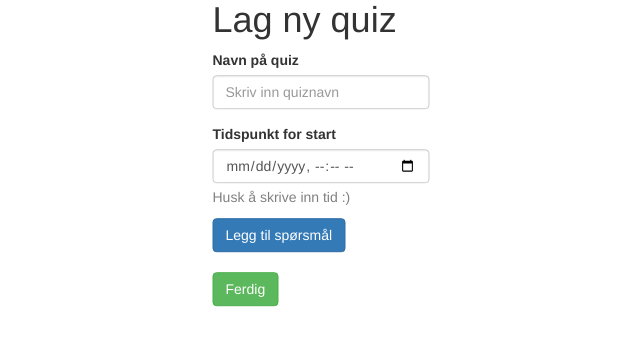
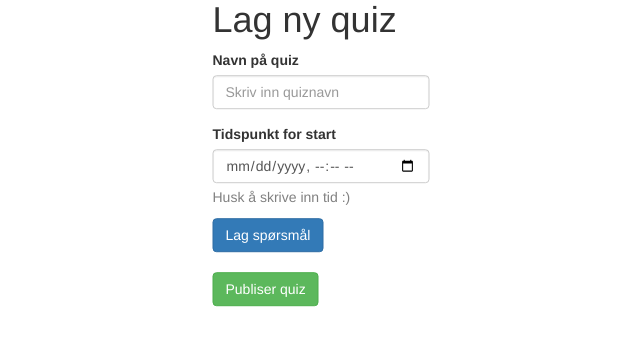
Before and after one commit to tonivuc/quiz, a web app: page /lagquiz.html in a window 1280 px wide. Shown: the part 217-563 px from the top of the page, without its empty margins (319-959 px from the left). Run offline with its HTML, style and script files only (its server is not run), Linux system fonts and the light colour scheme; data that the repository does not hold is empty; some libraries are stand-ins or nearby versions.

Commit message:
Endret tekst på knapper La til fjern-knapp som fjerner spørsmål fra spørsmållisten i HTML. Fjerning i JavaScript-arrayet må testes.

```diff
--- a/src/main/webapp/css/lagquiz.css
+++ b/src/main/webapp/css/lagquiz.css
@@ -11,14 +11,32 @@ h1 {
     transform: translate(-50%, -50%)
 }
 
+
+.btn-sm {
+    margin-left:20px;
+    margin-right:-5px;
+}
+
 #test {
     margin-left:40px;
 }
+
+.list-group {
+    margin-top:10px;
+}
+
+.customButtonList
+{
+    height: 50px;
+}
+.customButtonList .date { float:right }
+.customButtonList .name { float:left }
 
 
 /*
 Har lyst til å få en knapp inline
 .gruppering {
    //display: inline-block;
+   //Bruk SPAN!
 }
 */
--- a/src/main/webapp/javascript/lagquiz.js
+++ b/src/main/webapp/javascript/lagquiz.js
@@ -28,6 +28,16 @@
         selectedKnapp = $(this).attr('id');
         selectedKnappNr = selectedKnapp.substr(selectedKnapp.length - 1); //Last index
         $('#manglerRiktig').hide();
+    });
+
+    $(document).on("click", ".fjern-knapp", function(event){
+        var knappFjernet = $(this).parent().attr('id');
+        var knappFjernetId = knappFjernet.substr(knappFjernet.length - 1); //Last index
+        quiz.sporsmaalArray.splice(knappFjernetId, 1);
+        $(this).parent().remove();
+
+        //Må også fjernes fra spørsmålarray
+
     });
 
     $("#sporsmaalFerdig").click(function () {
@@ -70,7 +80,17 @@
             $("#nyttSvar").val("");
             $("#spmBildeURL").val("");
             quiz.sporsmaalArray.push(sporsmaal);
-            $("#quizSporsmaalListe").append("<a href='' class='list-group-item'>"+sporsmaal.sporsmaalTekst+"</a>");
+
+            //Append av liste med fjern-knapp
+            var linje1 = "<li class='customButtonList list-group-item' id='sporsmaalOutput"+(quiz.sporsmaalArray.length-1)+"'>";
+            var linje2 = "<span class='name'>"+sporsmaal.sporsmaalTekst+"</span>";
+            var linje3 = "<button type='button' class='btn btn-default btn-sm date fjern-knapp'>";
+            var linje4 = "<span class='glyphicon glyphicon-remove fjern-knapp'></span> Fjern";
+            var linje5 = "</button></li>";
+
+            $("#quizSporsmaalListe").append(linje1+linje2+linje3+linje4+linje5);
+            //$("#quizSporsmaalListe").append("<a href='' class='list-group-item' id='"+quiz.sporsmaalArray.length+"'>"+sporsmaal.sporsmaalTekst+"<span class='glyphicon glyphicon-remove'></span></a>");
+
             knappnr = 0;
             selectedKnappNr = -1;
         }
--- a/src/main/webapp/lagquiz.html
+++ b/src/main/webapp/lagquiz.html
@@ -23,12 +23,11 @@
         <input type="datetime-local" id="quizStartDato" class="form-control">
         <p style="color:gray; margin-top:4px; margin-bottom:-4px;"> Husk å skrive inn tid :) </p>
     </div>
-    <button id="nyttSporsmaal" type="button" class="btn btn-primary" data-toggle="modal" data-target="#myModal">Legg til spørsmål</button>
+    <button id="nyttSporsmaal" type="button" class="btn btn-primary" data-toggle="modal" data-target="#myModal">Lag spørsmål</button>
         <div class="list-group" id="quizSporsmaalListe">
-
         </div>
 
-        <button id="submitQuiz" type="button" class="btn btn-success">Ferdig</button>
+        <button id="submitQuiz" type="button" class="btn btn-success">Publiser quiz</button>
     </form>
 
 
@@ -62,7 +61,7 @@
                 <div class="funkyradio">
 
                 </div>
-                <button id="sporsmaalFerdig" type="submit" class="btn btn-success">Ferdig</button>
+                <button id="sporsmaalFerdig" type="submit" class="btn btn-success">Lagre spørsmål</button>
 
                 <!-- Alert! Mangler svar -->
                 <div id="manglerSvar" class="alert alert-danger collapse" role="alert">
```
